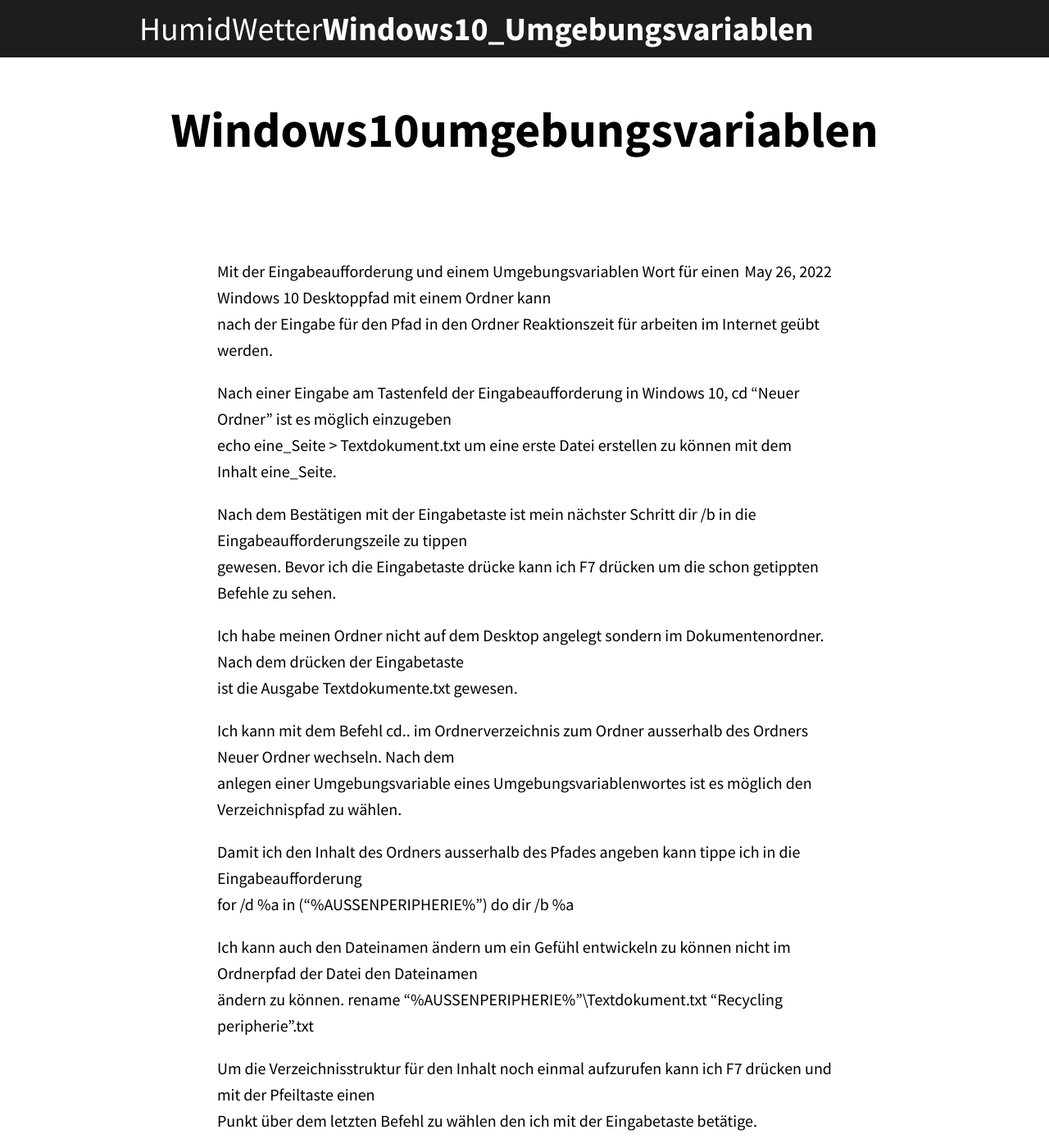
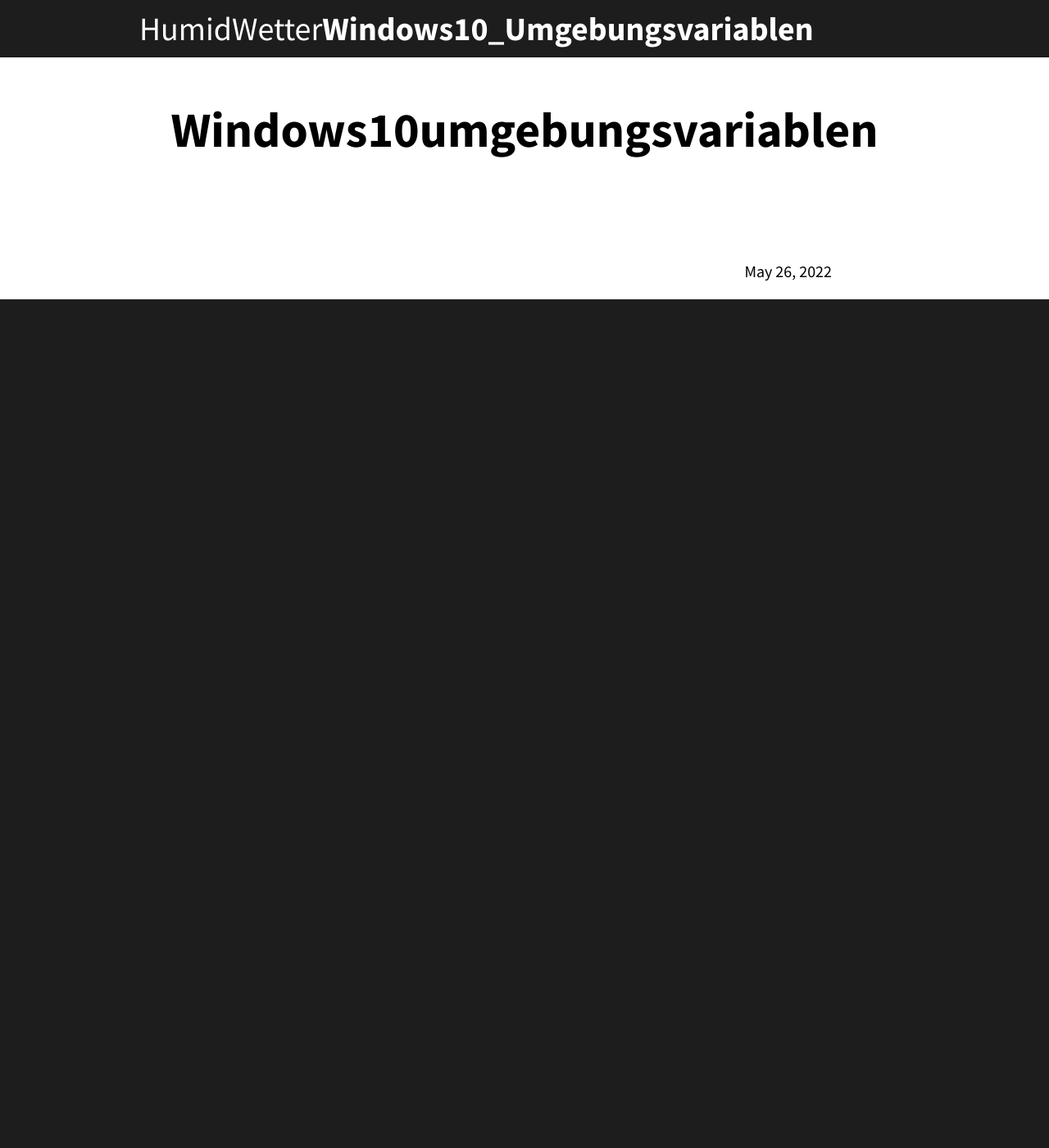
Before and after one commit to ledlightjungledStefan/Osterei, a Jekyll site: the page built from _posts/2022-05-26-Windows10Umgebungsvariablen.markdown, in a window 1280 px wide and 1400 px high. Shown: the whole window at 82% size. Built offline with Jekyll 4.4.1, drawn with Linux system fonts in a browser that asks for light colours; some of the changed text lies outside the part shown.

Commit message:
Update 2022-05-26-Windows10Umgebungsvariablen.markdown

```diff
--- a/_posts/2022-05-26-Windows10Umgebungsvariablen.markdown
+++ b/_posts/2022-05-26-Windows10Umgebungsvariablen.markdown
@@ -6,29 +6,3 @@
 image_path: /Osterei/assets/images/cupcakes/chocolate_banana.png
 description: Rich chocolate cupcake with chocolate icing.
 ---
-Mit der Eingabeaufforderung und einem Umgebungsvariablen Wort für einen Windows 10 Desktoppfad mit einem Ordner kann<br>
-nach der Eingabe für den Pfad in den Ordner Reaktionszeit für arbeiten im Internet geübt werden.
-
-Nach einer Eingabe am Tastenfeld der Eingabeaufforderung in Windows 10, cd "Neuer Ordner" ist es möglich einzugeben<br>
-echo eine_Seite > Textdokument.txt um eine erste Datei erstellen zu können mit dem Inhalt eine_Seite.
-
-Nach dem Bestätigen mit der Eingabetaste ist mein nächster Schritt dir /b in die Eingabeaufforderungszeile zu tippen<br>
-gewesen. Bevor ich die Eingabetaste drücke kann ich F7 drücken um die schon getippten Befehle zu sehen.
-
-Ich habe meinen Ordner nicht auf dem Desktop angelegt sondern im Dokumentenordner. Nach dem drücken der Eingabetaste<br>
-ist die Ausgabe Textdokumente.txt gewesen.
-
-Ich kann mit dem Befehl cd.. im Ordnerverzeichnis zum Ordner ausserhalb des Ordners Neuer Ordner wechseln. Nach dem<br>
-anlegen einer Umgebungsvariable eines Umgebungsvariablenwortes ist es möglich den Verzeichnispfad zu wählen.
-
-Damit ich den Inhalt des Ordners ausserhalb des Pfades angeben kann tippe ich in die Eingabeaufforderung<br>
-for /d %a in ("%AUSSENPERIPHERIE%") do dir /b %a
-
-Ich kann auch den Dateinamen ändern um ein Gefühl entwickeln zu können nicht im Ordnerpfad der Datei den Dateinamen<br>
-ändern zu können. rename "%AUSSENPERIPHERIE%"\Textdokument.txt "Recycling peripherie".txt
-
-Um die Verzeichnisstruktur für den Inhalt noch einmal aufzurufen kann ich F7 drücken und mit der Pfeiltaste einen<br>
-Punkt über dem letzten Befehl zu wählen den ich mit der Eingabetaste betätige.
-
-Den Querbalken von links oben bis rechts unten für die Verzeichnisstruktur wähle ich in dem ich eine Steuerungstaste<br>
-gedrückt halte und die Fragezeichentaste respektive scharfe ES Taste tippe. Danach kann ich loslassen.
```
